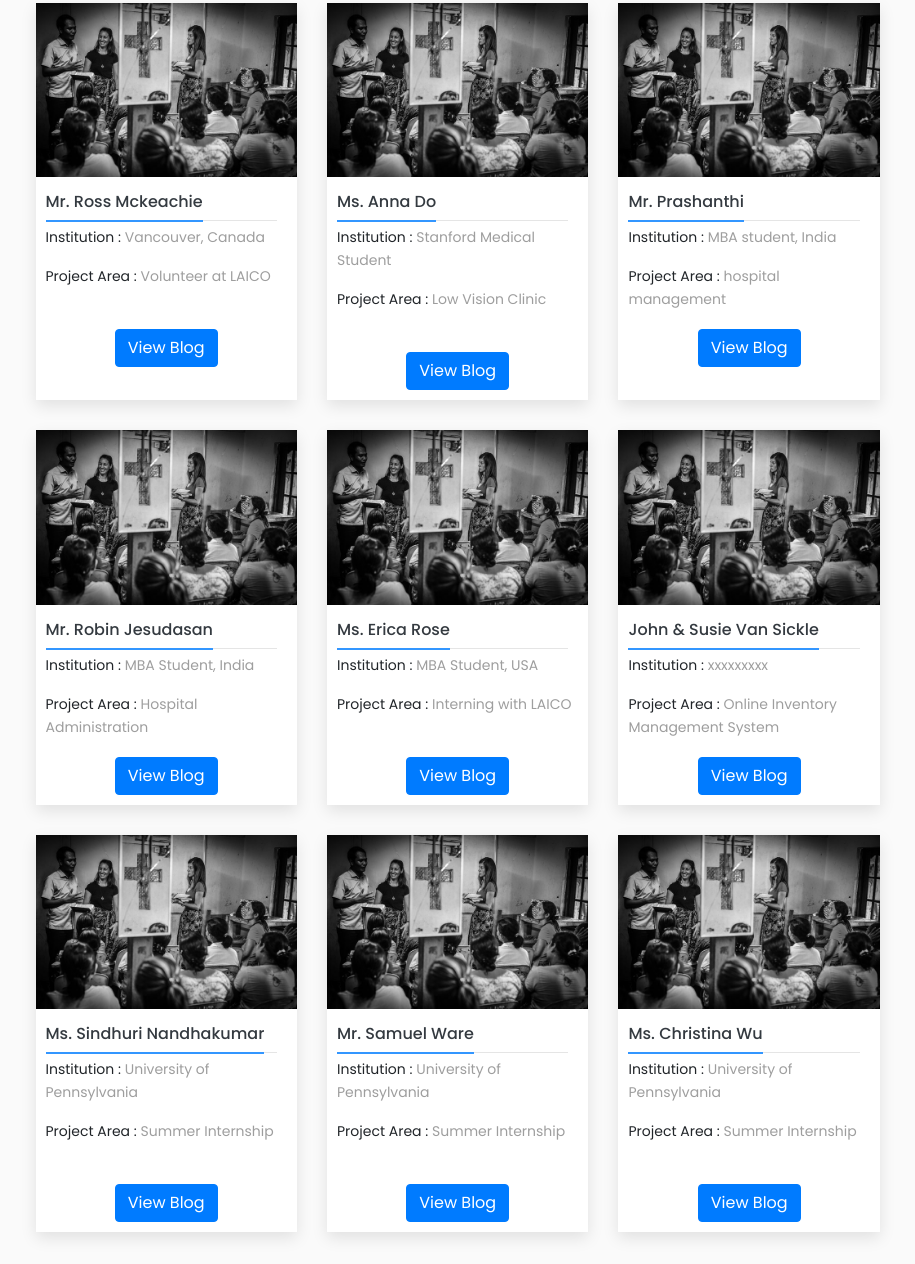
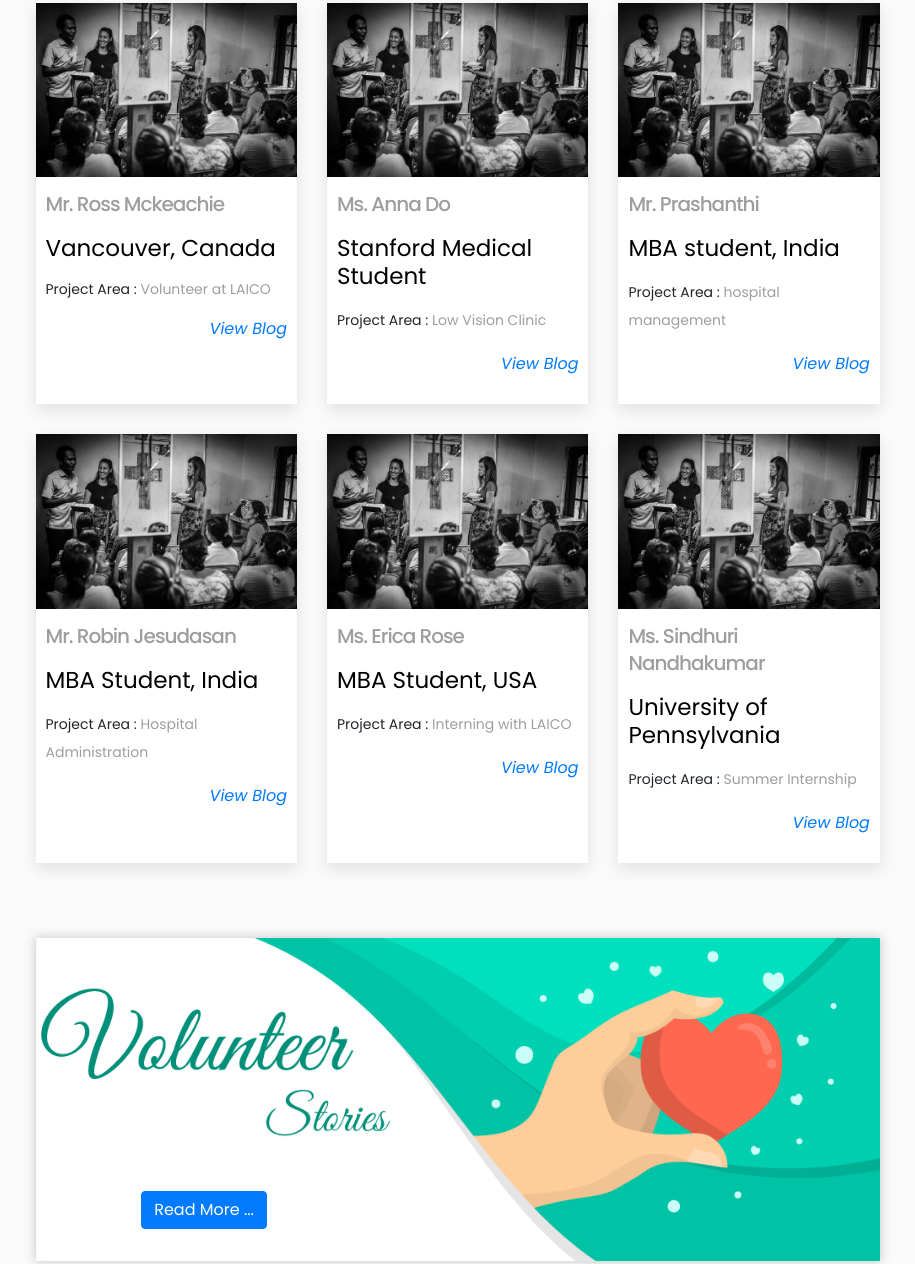
Before and after one commit to ideaenvy/aravind, a website: page get-involved/volunteer.html in a window 1280 px wide. Shown: the part 1180-2444 px from the top of the page, without its empty margins (338-1253 px from the left). Drawn offline with Linux system fonts and the light colour scheme; a web font is replaced by a local one.

Commit message:
volunteer page update..

```diff
--- a/assets/scss/pages/get-involved/_volunteer.scss
+++ b/assets/scss/pages/get-involved/_volunteer.scss
@@ -153,3 +153,17 @@ p.bold-head {
 input.hidden{
   display: none;
 }
+.text-grey-2:hover{
+  color: #9e9e9e;
+}
+.blink {
+  text-align: right;
+  font-style: italic;
+  font-size: 1rem;
+  a{
+    color: #007bff;
+    &:hover{
+      text-decoration: underline;
+    }
+  }
+}
--- a/get-involved/volunteer.html
+++ b/get-involved/volunteer.html
@@ -281,11 +281,10 @@
                                             <a href="#"><img src="../assets/img/volunteer.jpeg" alt=""></a>
                                         </div>
                                         <div class="padding-10px">
-                                            <h5 class="margin-top-5px"><a class="text-dark" href="#"><span>Mr. Ross Mckeachie</span></a></h5>
-                                            <hr style="margin: 5px 10px 5px 0;">
-                                            <p>Institution : <span class="text-grey-2">Vancouver, Canada</span></p>
-                                            <p style="height:3rem;">Project Area : <span class="text-grey-2">Volunteer at LAICO</span></p>
-                                                <a href="#" target="_blank"><button class="btn btn-primary mx-auto volunteer-btn" style="display: block;">View Blog</button></a>
+                                            <h3 class="mt-1 mb-3"><a class="text-grey-2" href="#">Mr. Ross Mckeachie</a></h3>
+                                            <h2 class="mb-3 font-weight-400"><span class="text-black">Vancouver, Canada</span></h2>
+                                            <p>Project Area : <span class="text-grey-2">Volunteer at LAICO</span></p>
+                                            <p class="blink"><a href="#" target="_blank">View Blog</a></p>
                                         </div>
                                     </div>
                                 </div>
@@ -295,11 +294,10 @@
                                             <a href="#"><img src="../assets/img/volunteer.jpeg" alt=""></a>
                                         </div>
                                         <div class="padding-10px">
-                                            <h5 class="margin-top-5px"><a class="text-dark" href="#"><span>Ms. Anna Do</span></a></h5>
-                                            <hr style="margin: 5px 10px 5px 0;">
-                                            <p>Institution : <span class="text-grey-2">Stanford Medical Student</span></p>
-                                            <p style="height:3rem;">Project Area : <span class="text-grey-2">Low Vision Clinic</span></p>
-                                                <a href="#" target="_blank"><button class="btn btn-primary mx-auto volunteer-btn" style="display: block;">View Blog</button></a>
+                                            <h3 class="mt-1 mb-3"><a class="text-grey-2" href="#">Ms. Anna Do</a></h5>
+                                            <h2 class="mb-3 font-weight-400"><span class="text-black">Stanford Medical Student</span></p>
+                                            <p>Project Area : <span class="text-grey-2">Low Vision Clinic</span></p>
+                                                <p class="blink"><a href="#" target="_blank">View Blog</a></p>
                                         </div>
                                     </div>
                                 </div>
@@ -309,11 +307,10 @@
                                             <a href="#"><img src="../assets/img/volunteer.jpeg" alt=""></a>
                                         </div>
                                         <div class="padding-10px">
-                                            <h5 class="margin-top-5px"><a class="text-dark" href="#"><span>Mr. Prashanthi</span></a></h5>
-                                            <hr style="margin: 5px 10px 5px 0;">
-                                            <p>Institution : <span class="text-grey-2">MBA student, India</span></p>
-                                            <p style="height:3rem;">Project Area : <span class="text-grey-2">hospital management</span></p>
-                                                <a href="#" target="_blank"><button class="btn btn-primary mx-auto volunteer-btn" style="display: block;">View Blog</button></a>
+                                            <h3 class="mt-1 mb-3"><a class="text-grey-2" href="#">Mr. Prashanthi</a></h5>
+                                            <h2 class="mb-3 font-weight-400"><span class="text-black">MBA student, India</span></p>
+                                            <p>Project Area : <span class="text-grey-2">hospital management</span></p>
+                                                <p class="blink"><a href="#" target="_blank">View Blog</a></p>
                                         </div>
                                     </div>
                                 </div>
@@ -323,11 +320,10 @@
                                             <a href="#"><img src="../assets/img/volunteer.jpeg" alt=""></a>
                                         </div>
                                         <div class="padding-10px">
-                                            <h5 class="margin-top-5px"><a class="text-dark" href="#"><span>Mr. Robin Jesudasan</span></a></h5>
-                                            <hr style="margin: 5px 10px 5px 0;">
-                                            <p>Institution : <span class="text-grey-2">MBA Student, India</span></p>
-                                            <p style="height:3rem;">Project Area : <span class="text-grey-2">Hospital Administration</span></p>
-                                                <a href="#" target="_blank"><button class="btn btn-primary mx-auto volunteer-btn" style="display: block;">View Blog</button></a>
+                                            <h3 class="mt-1 mb-3"><a class="text-grey-2" href="#">Mr. Robin Jesudasan</a></h5>
+                                            <h2 class="mb-3 font-weight-400"><span class="text-black">MBA Student, India</span></p>
+                                            <p>Project Area : <span class="text-grey-2">Hospital Administration</span></p>
+                                                <p class="blink"><a href="#" target="_blank">View Blog</a></p>
                                         </div>
                                     </div>
                                 </div>
@@ -337,11 +333,10 @@
                                             <a href="#"><img src="../assets/img/volunteer.jpeg" alt=""></a>
                                         </div>
                                         <div class="padding-10px">
-                                            <h5 class="margin-top-5px"><a class="text-dark" href="#"><span>Ms. Erica Rose</span></a></h5>
-                                            <hr style="margin: 5px 10px 5px 0;">
-                                            <p>Institution : <span class="text-grey-2">MBA Student, USA</span></p>
-                                            <p style="height:3rem;">Project Area : <span class="text-grey-2">Interning with LAICO</span></p>
-                                                <a href="#" target="_blank"><button class="btn btn-primary mx-auto volunteer-btn" style="display: block;">View Blog</button></a>
+                                            <h3 class="mt-1 mb-3"><a class="text-grey-2" href="#">Ms. Erica Rose</a></h5>
+                                            <h2 class="mb-3 font-weight-400"><span class="text-black">MBA Student, USA</span></p>
+                                            <p>Project Area : <span class="text-grey-2">Interning with LAICO</span></p>
+                                                <p class="blink"><a href="#" target="_blank">View Blog</a></p>
                                         </div>
                                     </div>
                                 </div>
@@ -351,55 +346,20 @@
                                             <a href="#"><img src="../assets/img/volunteer.jpeg" alt=""></a>
                                         </div>
                                         <div class="padding-10px">
-                                            <h5 class="margin-top-5px"><a class="text-dark" href="#"><span>John & Susie Van Sickle</span></a></h5>
-                                            <hr style="margin: 5px 10px 5px 0;">
-                                            <p>Institution : <span class="text-grey-2">xxxxxxxxx</span></p>
-                                            <p style="height:3rem;">Project Area : <span class="text-grey-2">Online Inventory Management System</span></p>
-                                                <a href="#" target="_blank"><button class="btn btn-primary mx-auto volunteer-btn" style="display: block;">View Blog</button></a>
+                                            <h3 class="mt-1 mb-3"><a class="text-grey-2" href="#">Ms. Sindhuri Nandhakumar</a></h5>
+                                            <h2 class="mb-3 font-weight-400"><span class="text-black">University of Pennsylvania</span></p>
+                                            <p>Project Area : <span class="text-grey-2">Summer Internship</span></p>
+                                                <p class="blink"><a href="#" target="_blank">View Blog</a></p>
                                         </div>
                                     </div>
                                 </div>
-                                <div class="margin-bottom-30px col-lg-4 col-md-6">
-                                    <div class="background-white box-shadow h-100" style="visibility: visible;">
-                                        <div class="thum">
-                                            <a href="#"><img src="../assets/img/volunteer.jpeg" alt=""></a>
-                                        </div>
-                                        <div class="padding-10px">
-                                            <h5 class="margin-top-5px"><a class="text-dark" href="#"><span>Ms. Sindhuri Nandhakumar</span></a></h5>
-                                            <hr style="margin: 5px 10px 5px 0;">
-                                            <p>Institution : <span class="text-grey-2">University of Pennsylvania</span></p>
-                                            <p style="height:3rem;">Project Area : <span class="text-grey-2">Summer Internship</span></p>
-                                                <a href="#" target="_blank"><button class="btn btn-primary mx-auto volunteer-btn" style="display: block;">View Blog</button></a>
-                                        </div>
-                                    </div>
-                                </div>
-                                <div class="margin-bottom-30px col-lg-4 col-md-6">
-                                    <div class="background-white box-shadow h-100" style="visibility: visible;">
-                                        <div class="thum">
-                                            <a href="#"><img src="../assets/img/volunteer.jpeg" alt=""></a>
-                                        </div>
-                                        <div class="padding-10px">
-                                            <h5 class="margin-top-5px"><a class="text-dark" href="#"><span>Mr. Samuel Ware</span></a></h5>
-                                            <hr style="margin: 5px 10px 5px 0;">
-                                            <p>Institution : <span class="text-grey-2">University of Pennsylvania</span></p>
-                                            <p style="height:3rem;">Project Area : <span class="text-grey-2">Summer Internship</span></p>
-                                                <a href="#" target="_blank"><button class="btn btn-primary mx-auto volunteer-btn" style="display: block;">View Blog</button></a>
-                                        </div>
-                                    </div>
-                                </div>
-                                <div class="margin-bottom-30px col-lg-4 col-md-6">
-                                    <div class="background-white box-shadow h-100" style="visibility: visible;">
-                                        <div class="thum">
-                                            <a href="#"><img src="../assets/img/volunteer.jpeg" alt=""></a>
-                                        </div>
-                                        <div class="padding-10px">
-                                            <h5 class="margin-top-5px"><a class="text-dark" href="#"><span>Ms. Christina Wu</span></a></h5>
-                                            <hr style="margin: 5px 10px 5px 0;">
-                                            <p>Institution : <span class="text-grey-2">University of Pennsylvania</span></p>
-                                            <p style="height:3rem;">Project Area : <span class="text-grey-2">Summer Internship</span></p>
-                                                <a href="#" target="_blank"><button class="btn btn-primary mx-auto volunteer-btn" style="display: block;">View Blog</button></a>
-                                        </div>
-                                    </div>
+                            </div>
+                        </div>
+                        <div class="margin-tb-15px">
+                            <div class="project-container">
+                                <img src="../assets/img/vStories.png" class="img-responsive" alt="" srcset="">
+                                <div class="btn-container">
+                                    <a href="./volunteer_projects.html"><button class="btn btn-primary volunteer-btn">Read More ...</button></a>
                                 </div>
                             </div>
                         </div>
```
Also changed, not shown: assets/css/main.css, assets/img/vStories.png (added).
